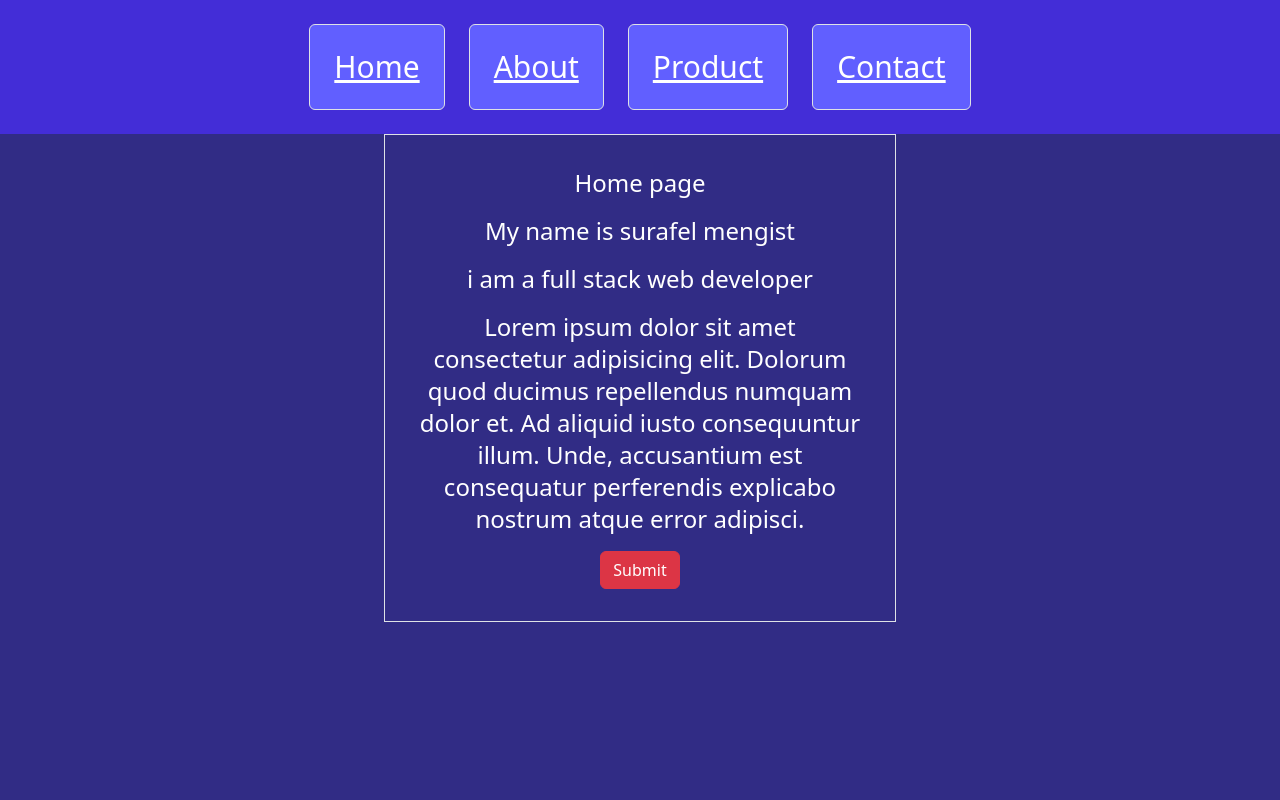
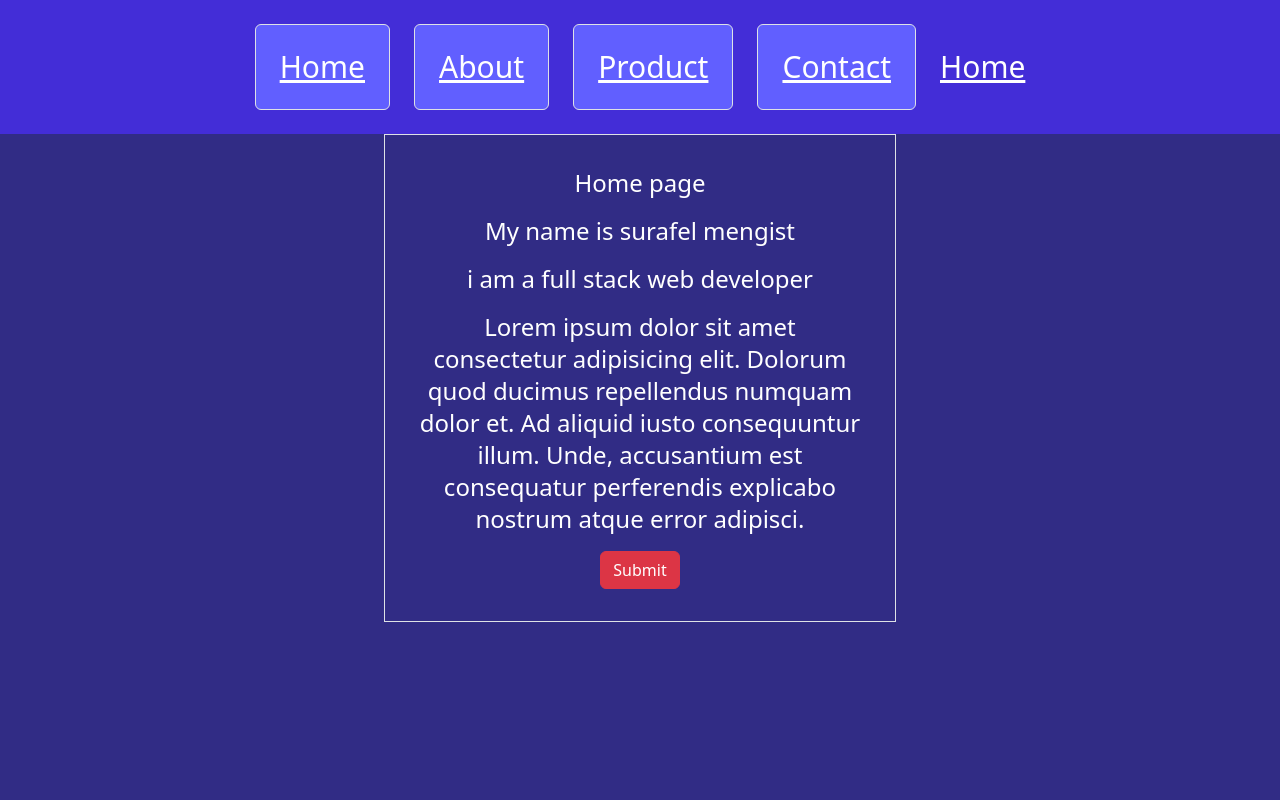
Before and after one commit to abyssiniatech/react-vite-typescript, a React (Vite) app: page / in a window 1280 px wide. Shown: the top 800 px of the page. Built offline with nearby package versions, Linux system fonts and the light colour scheme.

Commit message:
day 24 react router morning session lab

```diff
--- a/src/App.tsx
+++ b/src/App.tsx
@@ -3,7 +3,7 @@ import Home from "./pages/home/Home";
 import About from "./pages/about/About";
 import Contact from "./pages/contact/Contact";
 import Product from "./pages/product/Product";
-
+import  Main from "./pages/main/Main"
 const App = () => {
 
   return (
@@ -13,6 +13,16 @@ const App = () => {
         <NavLink className="text-white p-4 rounded hover: bg-indigo-500 border-gray-100 border" to="/about" >About</NavLink>
         <NavLink className="text-white p-4 rounded hover: bg-indigo-500 border-gray-100 border" to="/Product" >Product</NavLink>
         <NavLink className="text-white p-4 rounded hover: bg-indigo-500 border-gray-100 border" to="/contact" >Contact</NavLink>
+<NavLink
+  to="/main"
+  className={({ isActive }) =>
+    isActive ? "text-pink-500 font-bold" : "text-white"
+  }
+>
+  Home
+</NavLink>
+
+
         </header>
         <main className="bg-indigo-900 text-white h-screen ">
           <Routes>
@@ -20,6 +30,7 @@ const App = () => {
             <Route  path="/about" element ={<About/>}/>
             <Route path="/contact" element={<Contact />} />
             <Route path="/product" element={<Product />}/>
+            <Route  path="./main" element = {<Main />}/>
           </Routes>
         </main>
          <footer className="bg-indigo-600 text-red">
--- /dev/null
+++ b/src/pages/main/Main.tsx
@@ -0,0 +1,8 @@
+const Main = () =>{
+    return(
+        <div>
+            <h1>main section</h1>
+        </div>
+    )
+};
+export default Main
```
